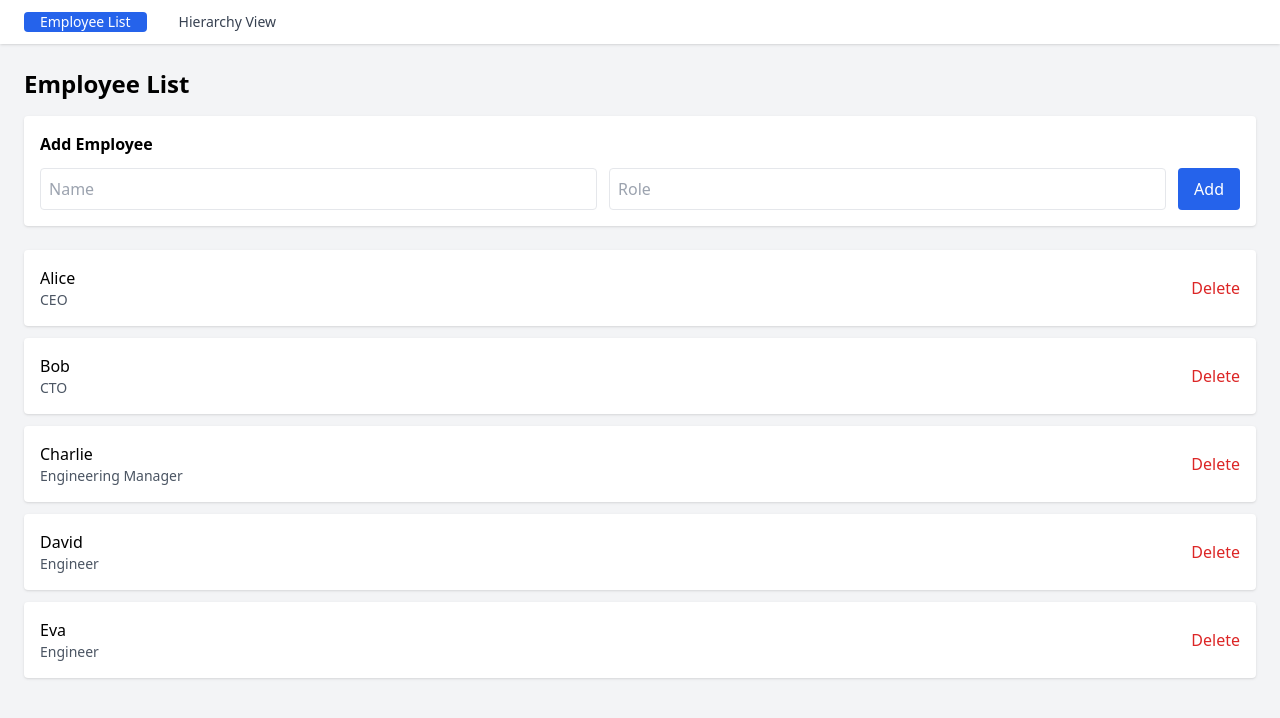
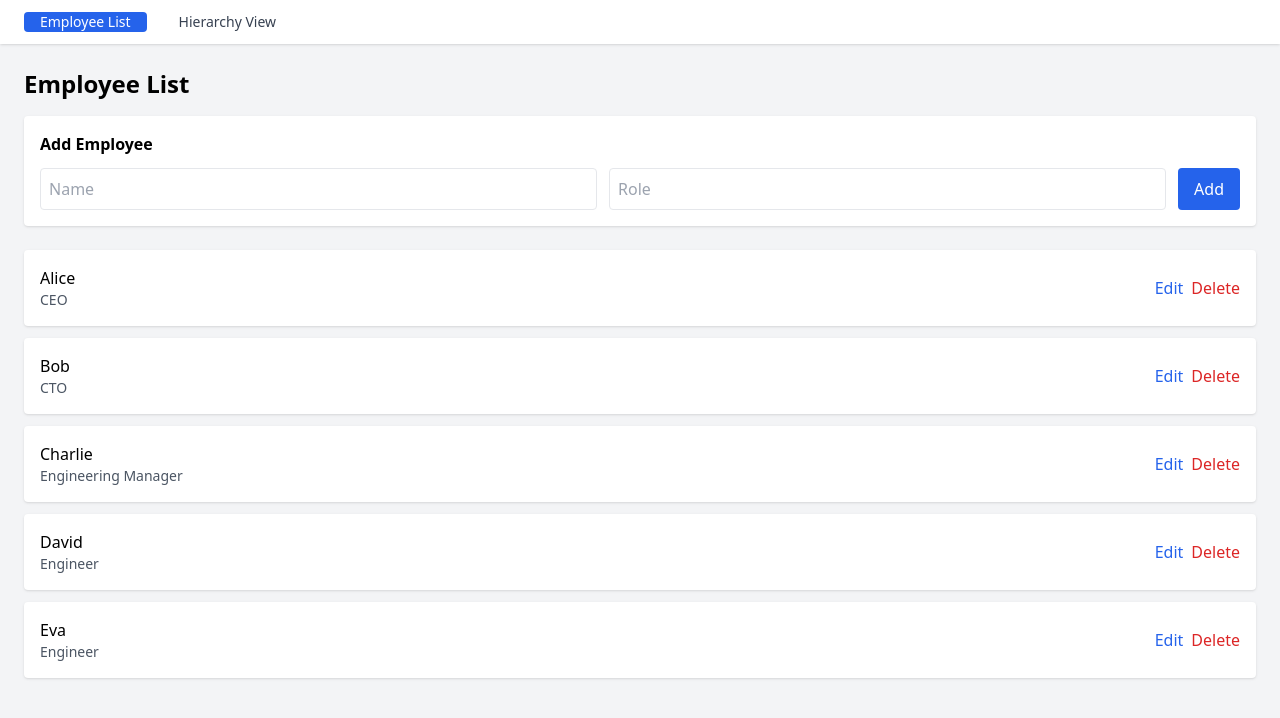
Before and after one commit to AmolShinde2777/employee-hierarchy, a React (Vite) app: page /employees in a window 1280 px wide. Shown: the top 718 px of the page. Built offline with nearby package versions, Linux system fonts and the light colour scheme.

Commit message:
feat: add update employee functionality using prop drilling

```diff
--- a/src/components/employees/EmployeeItem.tsx
+++ b/src/components/employees/EmployeeItem.tsx
@@ -1,24 +1,78 @@
+import { useState } from "react";
 import type { Employee } from "../../data/employees";
 
 interface Props {
     employee: Employee;
+    onUpdate: (e: Employee) => void;
     onDelete: (id: number) => void;
 }
 
-export default function EmployeeItem({employee, onDelete} : Props) {
+export default function EmployeeItem({employee, onDelete, onUpdate} : Props) {
+    const [isEditing, setIsEditing] = useState(false);
+    const [name, setName] = useState(employee.name);
+    const [role, setRole] = useState(employee.role);
+
+    const saveHandler = () => {
+        if (!name.trim() || !role.trim()) return;
+
+        onUpdate({
+            ...employee,
+            name,
+            role
+        })
+
+        setIsEditing(false);
+    };
+
     return (
-        <li className="bg-white p-4 rounded shadow flex justify-between">
-            <div>
+       <li className="bg-white p-4 rounded shadow flex justify-between gap-4">
+            {
+                isEditing ? (
+                    <div className="flex gap-2 flex-1">
+                        <input
+                            className="border p-2 rounded flex-1"
+                            value={name}
+                            onChange={(e) => setName(e.target.value)}
+                        />
+                        <input
+                            className="border p-2 rounded flex-1"
+                            value={role}
+                            onChange={(e) => setRole(e.target.value)}
+                        />
+                    </div>
+                ) : (
+                    <div className="flex-1">
                         <p className="font-medium">{employee.name}</p>
                         <p className="text-sm text-gray-600">{employee.role}</p>
                     </div>
+                )
+            }
 
+            <div className="flex gap-2">
+                {
+                    isEditing ? (
+                        <button
+                            className="text-green-600 hover:underline"
+                            onClick={saveHandler}
+                        >
+                            Save
+                        </button>
+                    ) : (
+                        <button
+                            className="text-blue-600 hover:underline"
+                            onClick={() => setIsEditing(true)}
+                        >
+                            Edit
+                        </button>
+                    )
+                }
                 <button
                     className="text-red-600 hover:underline"
                     onClick={() => onDelete(employee.id)}
                 >
                     Delete
                 </button>
+            </div>
        </li>
     )
 }
--- a/src/pages/EmployeeListPage.tsx
+++ b/src/pages/EmployeeListPage.tsx
@@ -13,6 +13,7 @@ export default function EmployeeListPage({
     employees,
     onAdd,
     onDelete,
+    onUpdate
 }: Props) {
     return (
         <div className="p-6">
@@ -25,6 +26,7 @@ export default function EmployeeListPage({
                             key={emp.id}
                             employee={emp}
                             onDelete={onDelete}
+                            onUpdate={onUpdate}
                         />
                     ))
                 }
```
Lines whose indentation alone changed are shown as unchanged.
